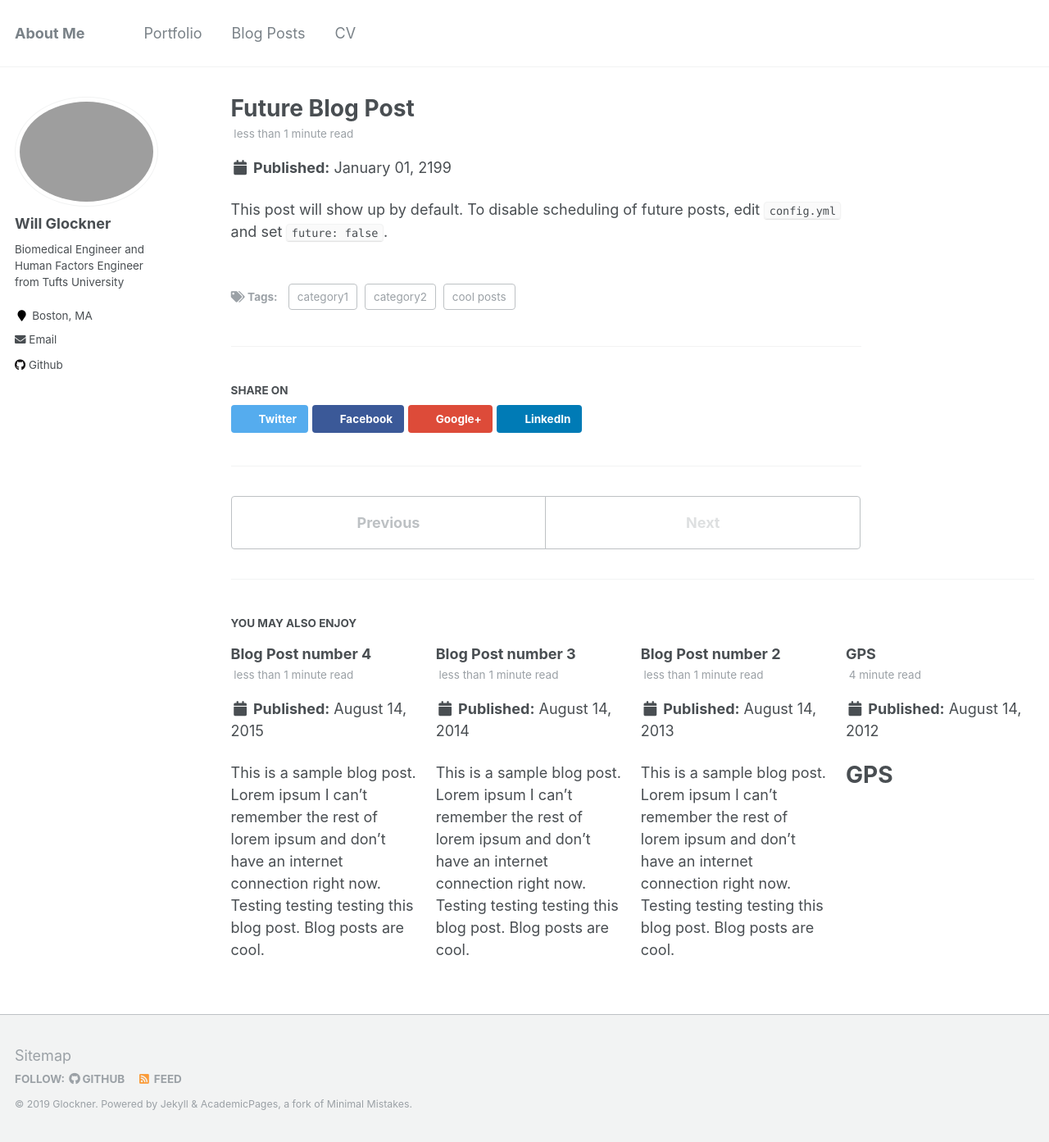
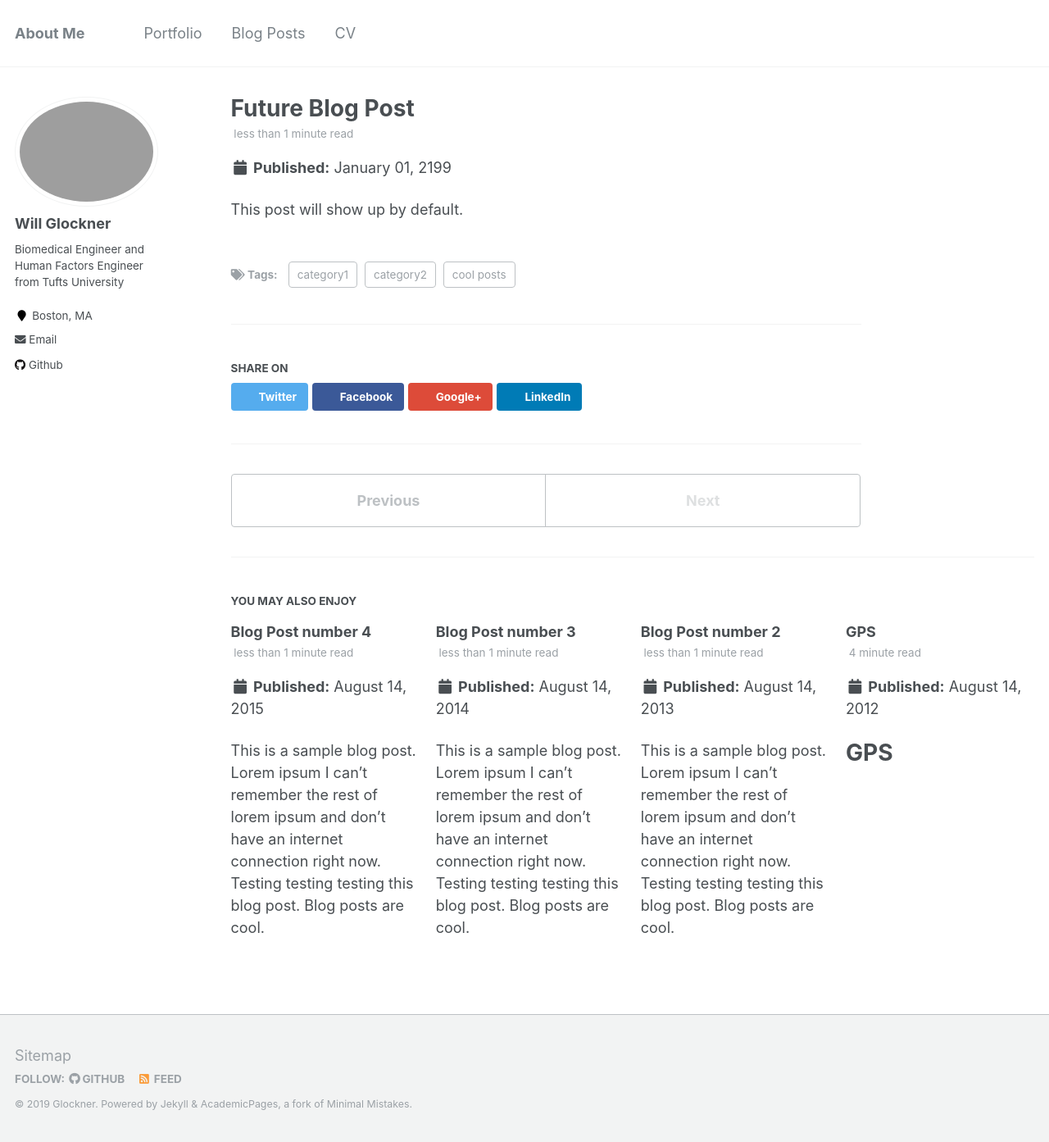
Before and after one commit to Glenn-Moss/wglock.github.io, a Jekyll site: the page built from _posts/2199-01-01-future-post.md, in a window 1280 px wide and 1393 px high. Shown: the whole window at 82% size. Built offline with Jekyll 4.4.1, drawn with Linux system fonts in a browser that asks for light colours.

Commit message:
Update 2199-01-01-future-post.md

```diff
--- a/_posts/2199-01-01-future-post.md
+++ b/_posts/2199-01-01-future-post.md
@@ -8,4 +8,4 @@
   - category2
 ---
 
-This post will show up by default. To disable scheduling of future posts, edit `config.yml` and set `future: false`.
+This post will show up by default.
```
